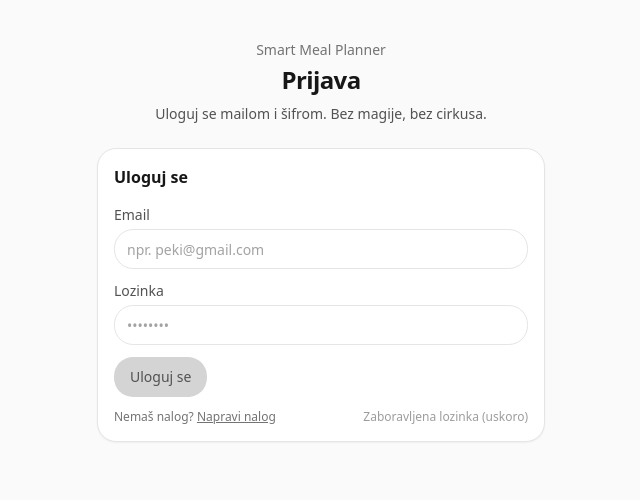
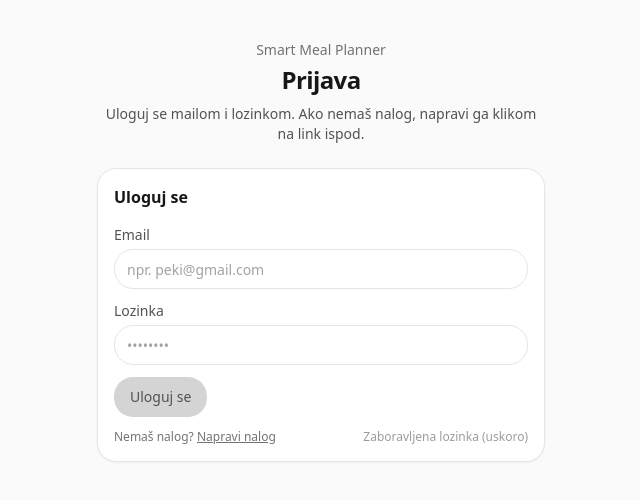
Before and after one commit to ShurexBRT/SMP2, a React (Vite) app: page /#/login in a window 1280 px wide. Shown: the top 500 px of the page, without its empty margins (319-959 px from the left). Built offline with nearby package versions, Linux system fonts and the light colour scheme; no server answers.

Commit message:
edit: izmene tekstova na stranicama

```diff
--- a/src/pages/LoginPage.tsx
+++ b/src/pages/LoginPage.tsx
@@ -45,7 +45,7 @@ export function LoginPage() {
           <div className="text-sm text-neutral-500">Smart Meal Planner</div>
           <h1 className="mt-1 text-2xl font-semibold tracking-tight">Prijava</h1>
           <p className="mt-2 text-sm text-neutral-600">
-            Uloguj se mailom i šifrom. Bez magije, bez cirkusa.
+            Uloguj se mailom i lozinkom. Ako nemaš nalog, napravi ga klikom na link ispod.
           </p>
         </div>
 
--- a/src/pages/SignupPage.tsx
+++ b/src/pages/SignupPage.tsx
@@ -67,7 +67,7 @@ export function SignupPage() {
           <div className="text-sm text-neutral-500">Smart Meal Planner</div>
           <h1 className="mt-1 text-2xl font-semibold tracking-tight">Registracija</h1>
           <p className="mt-2 text-sm text-neutral-600">
-            Napravi nalog mailom i lozinkom. Posle toga ide sync za vas dvoje.
+            Napravi nalog mailom i lozinkom.
           </p>
         </div>
 
```
